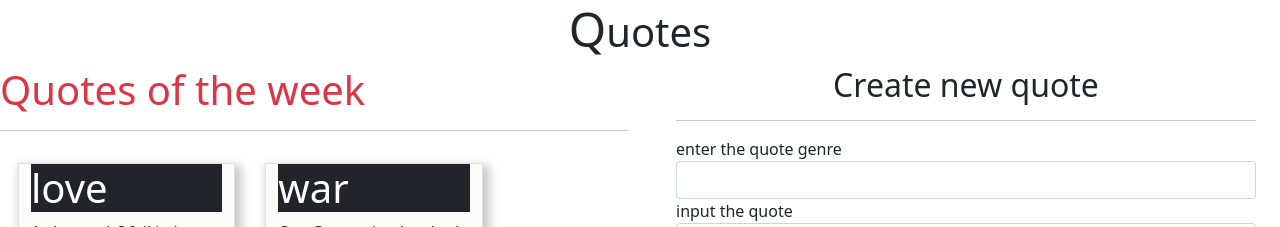
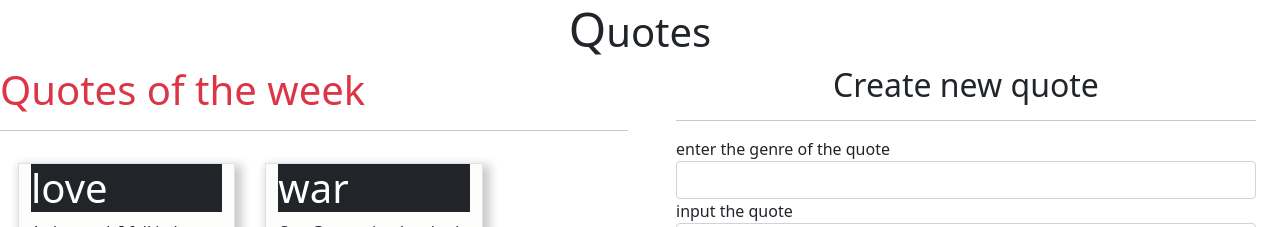
Before and after one commit to Briankiplangat88/quoting, an Angular app: page / in a window 1280 px wide. Shown: the top 227 px of the page. Built offline with nearby package versions, Linux system fonts and the light colour scheme.

Commit message:
corrected errors on components

```diff
--- a/src/app/quote-form/quote-form.component.html
+++ b/src/app/quote-form/quote-form.component.html
@@ -4,7 +4,7 @@
     <form  (ngSubmit)='submitQuotes()' #quoteForm='ngForm'>
         <div class="form-group">
 
-            <label for="genre">enter the quote genre</label>
+            <label for="genre">enter the genre of the quote</label>
             <input type="text" required class="form-control" id="genre" [(ngModel)]="newquotes.genre" name="genre" #genre = 'ngModel'required>
             <div [hidden]="genre.valid || genre.pristine" class="alert alert-danger">
                 <p>genre is required</p>
```
